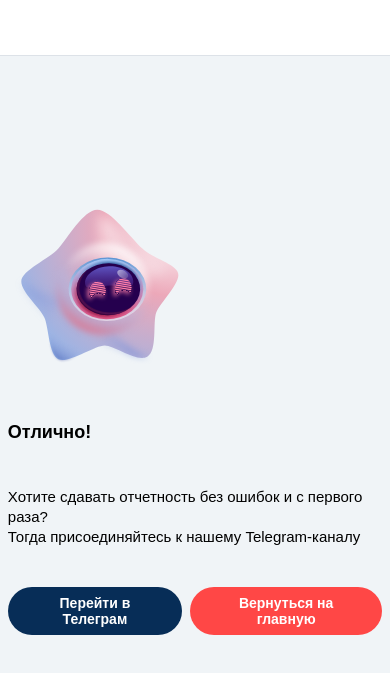
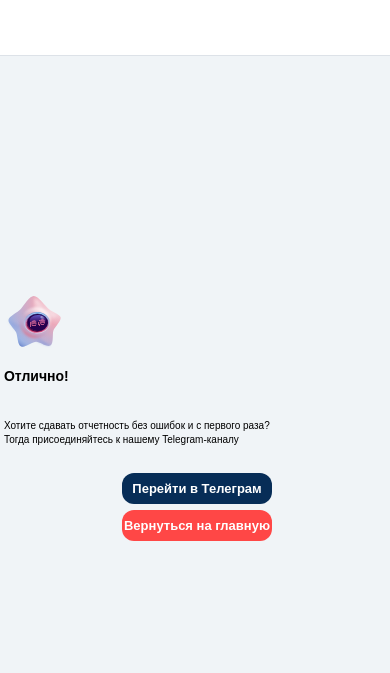
Before and after one commit to evgsh444/astral-reporting-trainer, a plain HTML site: page completescenariopage.html in a window 390 px wide. Shown: the part 67-740 px from the top of the page. Drawn offline with Linux system fonts and the light colour scheme.

Commit message:
Fixed mascots view

```diff
--- a/styles/completescenariopage.css
+++ b/styles/completescenariopage.css
@@ -92,16 +92,16 @@
     gap: clamp(16px, 6vw, 64px);
     height: 100%;
     width: 100%;
-    padding: clamp(8px, 4vw, 48px) clamp(8px, 4vw, 48px);
+    padding: clamp(4px, 2vw, 48px) clamp(8px, 4vw, 48px); /* уменьшен верхний отступ */
     box-sizing: border-box;
   }
 
   .complete-mascot {
     align-self: flex-start;
-    width: clamp(180px, 28vw, 420px); /* увеличено */
+    width: clamp(120px, 20vw, 300px); /* уменьшено для мобильных */
     height: auto;
-    min-width: 120px;                 /* увеличено */
-    max-width: 420px;                 /* увеличено */
+    min-width: 80px;                  /* уменьшено */
+    max-width: 300px;                 /* уменьшено */
   }
 
   .complete-info {
@@ -136,6 +136,7 @@
   font-size: inherit;
   white-space: pre-line;
   font-weight: 400;
+
 }
 
 .complete-subtitle {
@@ -146,7 +147,7 @@
   line-height: clamp(20px, 2.5vw, 32px);
   font-weight: 400;
   position: relative;
-  width: min(90vw, 544px);
+  width: min(90vw, 100%);
 }
 
 .complete-actions {
@@ -196,11 +197,14 @@
   .complete-wrapper {
     flex-direction: column;
     align-items: center;
-    padding: 4vw 2vw;
-    gap: 24px;
+    padding: 2vw 2vw; /* уменьшен отступ сверху */
+    gap: 16px; /* уменьшен отступ между элементами */
   }
   .complete-mascot {
-    margin-bottom: 16px;
+    margin-bottom: 8px; /* уменьшен отступ снизу */
+    width: clamp(80px, 15vw, 200px); /* еще меньше для мобильных */
+    min-width: 60px;
+    max-width: 200px;
   }
   .complete-info {
     align-items: center;
@@ -211,4 +215,77 @@
     width: 100%;
     font-size: 15px;
   }
+  .content {
+    padding-top: 1%; /* уменьшен отступ сверху */
+    padding-bottom: 1%;
+  }
 }
+
+@media (max-width: 480px) {
+  .complete-wrapper {
+    padding: 1vw 1vw;
+    gap: 12px;
+  }
+  .complete-mascot {
+    width: clamp(60px, 12vw, 120px);
+    min-width: 40px;
+    max-width: 120px;
+    margin-bottom: 2px;
+  }
+  .complete-title {
+    font-size: clamp(14px, 1.5vw, 18px);
+    line-height: clamp(18px, 2vw, 24px);
+  }
+  .complete-subtitle {
+    font-size: clamp(10px, 1vw, 14px);
+    line-height: clamp(14px, 1.5vw, 18px);
+  }
+  .content {
+    padding-top: 0;
+    padding-bottom: 0;
+  }
+}
+
+@media (max-width: 700px) {
+  .content {
+    align-items: center !important;
+    justify-content: center !important;
+    min-height: 0 !important;
+  }
+  .complete-wrapper {
+    height: auto !important;
+    min-height: unset !important;
+  }
+}
+
+@media (max-width: 700px) {
+  .complete-btn {
+    padding: 10px 0;
+    font-size: 15px;
+    min-width: 120px;
+    width: 100%;
+    max-width: 220px;
+    border-radius: 16px;
+    margin: 0 2px;
+    box-sizing: border-box;
+  }
+  .complete-actions {
+    flex-direction: column;
+    gap: 10px;
+    align-items: stretch;
+    margin-top: 16px;
+  }
+}
+@media (max-width: 480px) {
+  .complete-btn {
+    padding: 8px 0;
+    font-size: 13px;
+    min-width: 90px;
+    max-width: 160px;
+    border-radius: 12px;
+  }
+  .complete-actions {
+    gap: 6px;
+    margin-top: 10px;
+  }
+}
```
Also changed, not shown: scenarios.json (+27 -27 lines), scripts/hotspotsrender.js (+34 -17 lines), styles/scenariopagestyle.css (+14 -15 lines).
